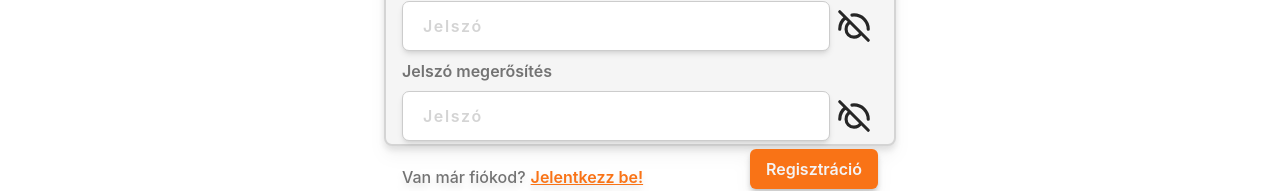
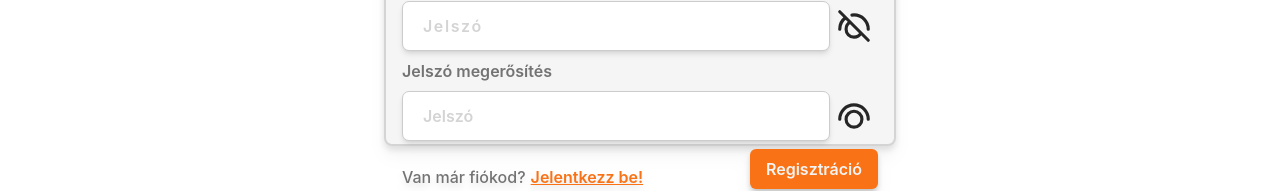
Before and after one commit to WR0NGTH3HU4/Informee, a Vue app: page /Registration in a window 1280 px wide. Both pictures are taken after a click on the icon 854 px from the left and 658 px from the top of the page. Shown: the part 543-734 px from the top of the page. Built offline with nearby package versions, Linux system fonts and the light colour scheme; what tailwindcss-animated would draw is missing.

Commit message:
fixed letter spacing with scss

```diff
--- a/src/views/Registration.vue
+++ b/src/views/Registration.vue
@@ -52,7 +52,7 @@
                 <div class="InputContainer">
                     <h3 class="inputName">Jelszó</h3>
                     <div class="passwdCon">
-                        <Input :type="passShown ? 'text' : 'password'" class="passwd" placeholder="Jelszó" v-model="Passwd"/>
+                        <Input :type="passShown ? 'text' : 'password'" class="passwd" :class="{'hide': !passShown}" placeholder="Jelszó" v-model="Passwd"/>
                         <div v-if="passShown" class="PasswdSVG">
                             <passwdShown @click.prevent="onPasswdShown" class="show"/>
                         </div>
@@ -64,8 +64,8 @@
                 <div class="InputContainer">
                     <h3 class="inputName">Jelszó megerősítés</h3>
                     <div class="passwdCon">
-                        <Input :type="passConfShown ? 'text' : 'password'" class="passwd" placeholder="Jelszó" v-model="PasswdConf"/>
-                        <div v-if="passShown" class="PasswdSVG">
+                        <Input :type="passConfShown ? 'text' : 'password'" class="passwd" :class="{'hide': !passConfShown}" placeholder="Jelszó" v-model="PasswdConf"/>
+                        <div v-if="passConfShown" class="PasswdSVG">
                             <passwdShown @click.prevent="onPasswdConfShown" class="show"/>
                         </div>
                         <div v-else class="PasswdSVG">
@@ -126,10 +126,12 @@
         height: 3rem;
         padding: 5px;
     }
-
     .passwd{
-        @apply tracking-widest;
+        @apply tracking-normal;
         width: 90%;
+        &.hide{
+            @apply tracking-widest
+        }
     }
     #Reg{
         padding-left: 5px;
```
